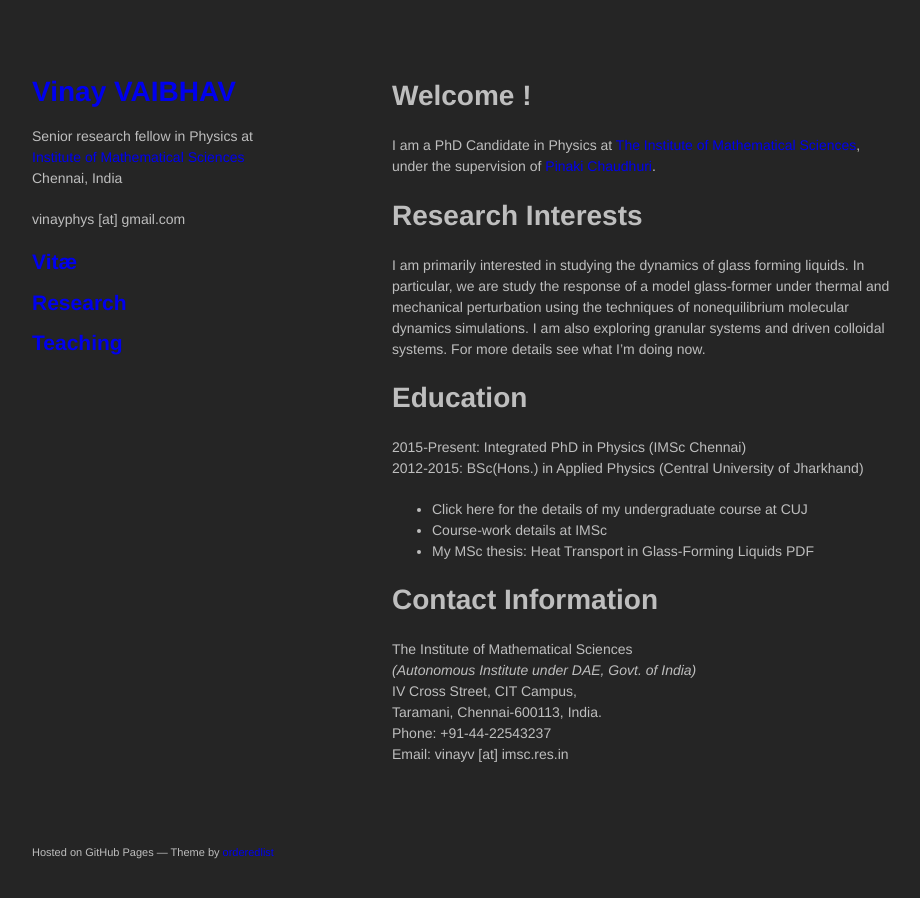
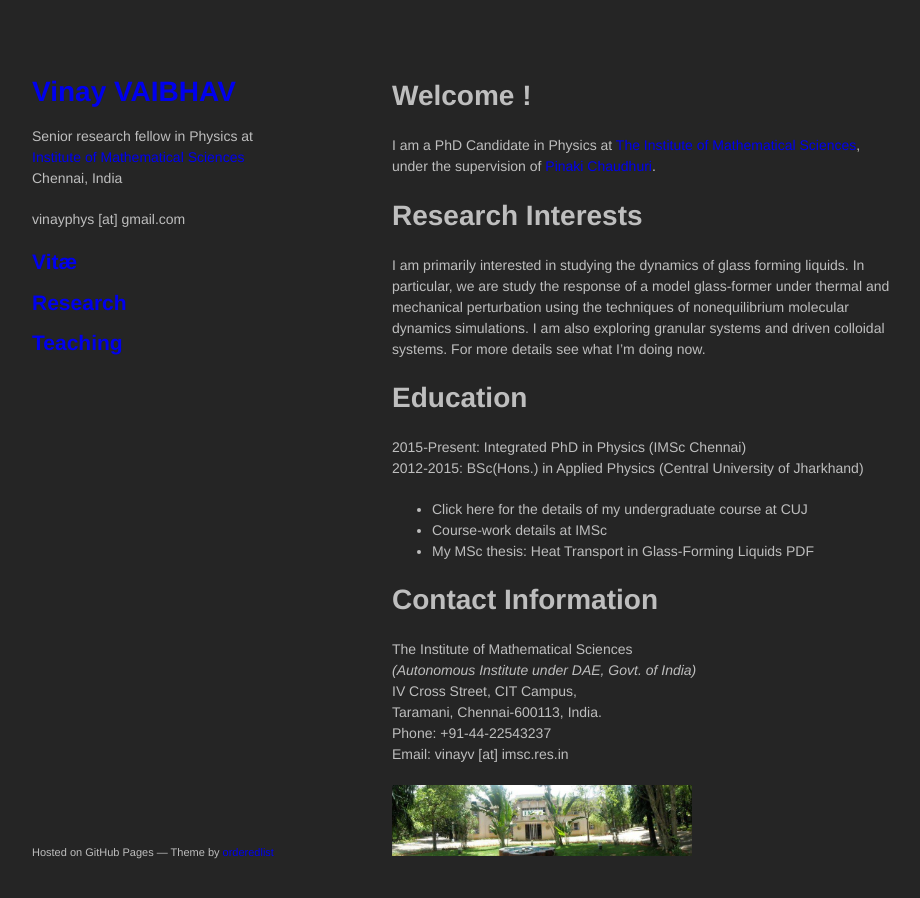
Before and after one commit to vinayphys/vinayphys.github.io, a Jekyll site: the page built from index.md, in a window 1280 px wide and 932 px high. Shown: the top 898 px of the window, without its empty margins (178-1098 px from the left). Built offline with Jekyll 4.4.1, drawn with Linux system fonts in a browser that asks for light colours; our own code applies the rules of GitHub Pages for plain Markdown files; a script that is not in the unit is left out.

Commit message:
Update index.md

```diff
--- a/index.md
+++ b/index.md
@@ -24,3 +24,5 @@ IV Cross Street, CIT Campus,
 Taramani, Chennai-600113, India.
 Phone: +91-44-22543237
 Email: vinayv [at] imsc.res.in
+
+<img src="imsc.jpg" width = "300">
```
